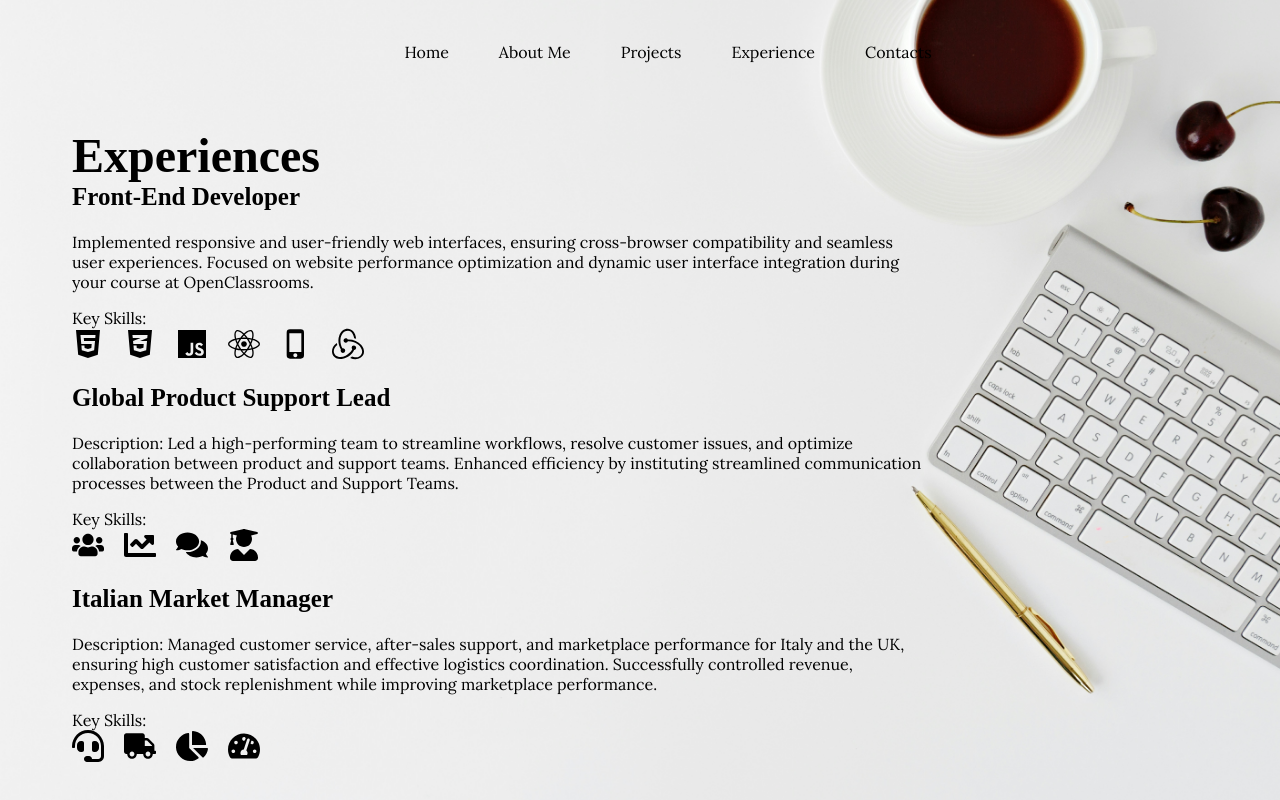
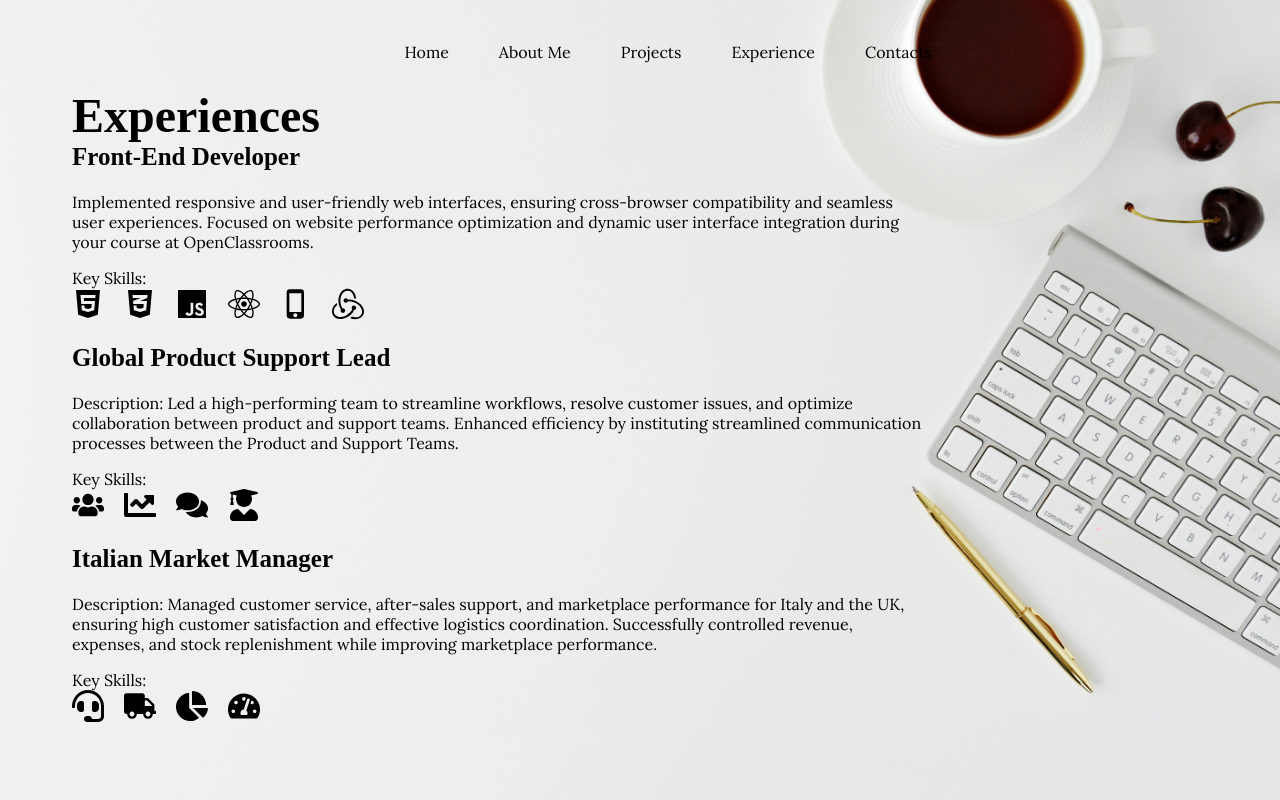
Before and after one commit to D-Fariello/Projet12OC-, a React (Vite) app: page /Experience in a window 1280 px wide. Shown: the top 800 px of the page. Built offline with nearby package versions, Linux system fonts and the light colour scheme; a web font is replaced by a local one.

Commit message:
style: fix icon styles in Experience component

```diff
--- a/package.json
+++ b/package.json
@@ -16,6 +16,7 @@
     "react-dom": "^19.0.0",
     "react-icons": "^5.4.0",
     "react-router-dom": "^7.0.2",
+    "react-tooltip": "^5.28.0",
     "sass": "^1.83.0"
   },
   "devDependencies": {
--- a/src/pages/Experience.jsx
+++ b/src/pages/Experience.jsx
@@ -14,6 +14,7 @@ import {
   FaTachometerAlt,
 } from "react-icons/fa";
 import { SiRedux } from "react-icons/si";
+import { Tooltip } from "react-tooltip";
 
 function Experience() {
   return (
@@ -31,12 +32,43 @@ function Experience() {
         </p>
         <div className="experience-skills">Key Skills:</div>
         <div className="icon-skills">
-          <FaHtml5 title="HTML" alt="HTML" />
-          <FaCss3Alt title="CSS" />
-          <FaJs title="JavaScript" />
-          <FaReact title="React" />
-          <MdPhoneIphone title="Responsive Design" />
-          <SiRedux title="Redux" />
+          <FaHtml5
+            className="tooltip"
+            data-tooltip-id="html-tooltip"
+            data-tooltip-content="HTML: The standard markup language for creating web pages."
+          />
+          <FaCss3Alt
+            className="tooltip"
+            data-tooltip-id="css-tooltip"
+            data-tooltip-content="CSS: Stylesheet language used to describe the presentation of a document written in HTML."
+          />
+          <FaJs
+            className="tooltip"
+            data-tooltip-id="js-tooltip"
+            data-tooltip-content="JavaScript: A programming language for web development, enabling interactive content."
+          />
+          <FaReact
+            className="tooltip"
+            data-tooltip-id="react-tooltip"
+            data-tooltip-content="React: A JavaScript library for building user interfaces."
+          />
+          <MdPhoneIphone
+            className="tooltip"
+            data-tooltip-id="responsive-tooltip"
+            data-tooltip-content="Responsive Design: Designing web interfaces that adapt to different screen sizes."
+          />
+          <SiRedux
+            className="tooltip"
+            data-tooltip-id="redux-tooltip"
+            data-tooltip-content="Redux: A predictable state container for JavaScript apps."
+          />
+          {/* Tooltips for Section 1 */}
+          <Tooltip id="html-tooltip" />
+          <Tooltip id="css-tooltip" />
+          <Tooltip id="js-tooltip" />
+          <Tooltip id="react-tooltip" />
+          <Tooltip id="responsive-tooltip" />
+          <Tooltip id="redux-tooltip" />
         </div>
       </section>
 
@@ -52,10 +84,31 @@ function Experience() {
         </p>
         <div className="experience-skills">Key Skills:</div>
         <div className="icon-skills">
-          <FaUsers title="Team Leadership" />
-          <FaChartLine title="Process Improvement" />
-          <FaComments title="Communication" />
-          <FaUserGraduate title="Coaching" />
+          <FaUsers
+            className="tooltip"
+            data-tooltip-id="leadership-tooltip"
+            data-tooltip-content="Team Leadership: Managing and guiding teams to success."
+          />
+          <FaChartLine
+            className="tooltip"
+            data-tooltip-id="process-tooltip"
+            data-tooltip-content="Process Improvement: Enhancing workflows to optimize efficiency."
+          />
+          <FaComments
+            className="tooltip"
+            data-tooltip-id="communication-tooltip"
+            data-tooltip-content="Communication: Effectively sharing and receiving information."
+          />
+          <FaUserGraduate
+            className="tooltip"
+            data-tooltip-id="coaching-tooltip"
+            data-tooltip-content="Coaching: Providing guidance and mentoring to improve performance."
+          />
+          {/* Tooltips for Section 2 */}
+          <Tooltip id="leadership-tooltip" />
+          <Tooltip id="process-tooltip" />
+          <Tooltip id="communication-tooltip" />
+          <Tooltip id="coaching-tooltip" />
         </div>
       </section>
 
@@ -71,10 +124,31 @@ function Experience() {
         </p>
         <div className="experience-skills">Key Skills:</div>
         <div className="icon-skills">
-          <FaHeadset title="Customer Service" />
-          <FaTruck title="Logistics" />
-          <FaChartPie title="Data Analysis" />
-          <FaTachometerAlt title="Performance Management" />
+          <FaHeadset
+            className="tooltip"
+            data-tooltip-id="service-tooltip"
+            data-tooltip-content="Customer Service: Ensuring customer satisfaction through support."
+          />
+          <FaTruck
+            className="tooltip"
+            data-tooltip-id="logistics-tooltip"
+            data-tooltip-content="Logistics: Managing the flow of goods and services."
+          />
+          <FaChartPie
+            className="tooltip"
+            data-tooltip-id="analysis-tooltip"
+            data-tooltip-content="Data Analysis: Extracting insights from data to make informed decisions."
+          />
+          <FaTachometerAlt
+            className="tooltip"
+            data-tooltip-id="performance-tooltip"
+            data-tooltip-content="Performance Management: Monitoring and improving productivity."
+          />
+          {/* Tooltips for Section 3 */}
+          <Tooltip id="service-tooltip" />
+          <Tooltip id="logistics-tooltip" />
+          <Tooltip id="analysis-tooltip" />
+          <Tooltip id="performance-tooltip" />
         </div>
       </section>
     </section>
--- a/style/_base.scss
+++ b/style/_base.scss
@@ -56,9 +56,6 @@ a {
   text-decoration: none;
 }
 
-
-
-
 /////////// Home Page
 
 .home-page {
@@ -70,9 +67,6 @@ a {
   top: 50%;
   left: 10%;
 }
-
-
-
 
 ///////// About Me Page
 
@@ -96,9 +90,6 @@ a {
   }
 }
 
-
-
-
 ////////// Experience Page
 
 #experience-page {
@@ -107,7 +98,7 @@ a {
   justify-content: center;
   align-items: flex-start;
   position: absolute;
-  top: 10%;
+  top: 5%;
   left: 5%;
 
   .experience-item {
@@ -124,7 +115,7 @@ a {
     margin-top: 0;
   }
 
-  .experience-paragraph{
+  .experience-paragraph {
     margin-right: 30%;
   }
 
@@ -132,25 +123,50 @@ a {
     margin-bottom: 2%;
     font-size: 2em;
     gap: 20px;
-    display: flex
-;
+    display: flex;
+    cursor: pointer;
+  }
+
+  #redux-tooltip,
+  #html-tooltip,
+  #css-tooltip,
+  #js-tooltip,
+  #react-tooltip,
+  #responsive-tooltip,
+  #leadership-tooltip,
+  #process-tooltip,
+  #communication-tooltip,
+  #coaching-tooltip,
+  #service-tooltip,
+  #logistics-tooltip,
+  #analysis-tooltip,
+  #performance-tooltip {
+    font-size: 10px;
+    padding: 2px;
+    background-color: grey;
+    position: absolute;
+}
+
+.tooltip{
+  &:hover{
+    transform: scale(1.3);
+    transition: transform 0.2s ease;
+  }
 }
 
 
 }
 
-
-
 ////// Contacts Page
 
-#contacts-page{
+#contacts-page {
   display: flex;
   flex-direction: column;
   justify-content: center;
   align-items: flex-start;
   position: absolute;
-  top: 35%;
-  left: 20%;
+  top: 25%;
+  left: 25%;
 
   .contacts-title {
     font-size: 3em;
@@ -173,13 +189,12 @@ svg.contact-icon {
     font-size: 1.5em;
   }
 
-.contact-profile{
+  .contact-profile {
     padding: 20px;
 
-&:hover{
+    &:hover {
       text-decoration: underline;
       cursor: pointer;
     }
   }
-
 }
```
Also changed, not shown: style/_variables.scss (line endings or trailing spaces), 1 other file (tests, documents, lock files or other folders). Lines whose indentation alone changed are shown as unchanged.
